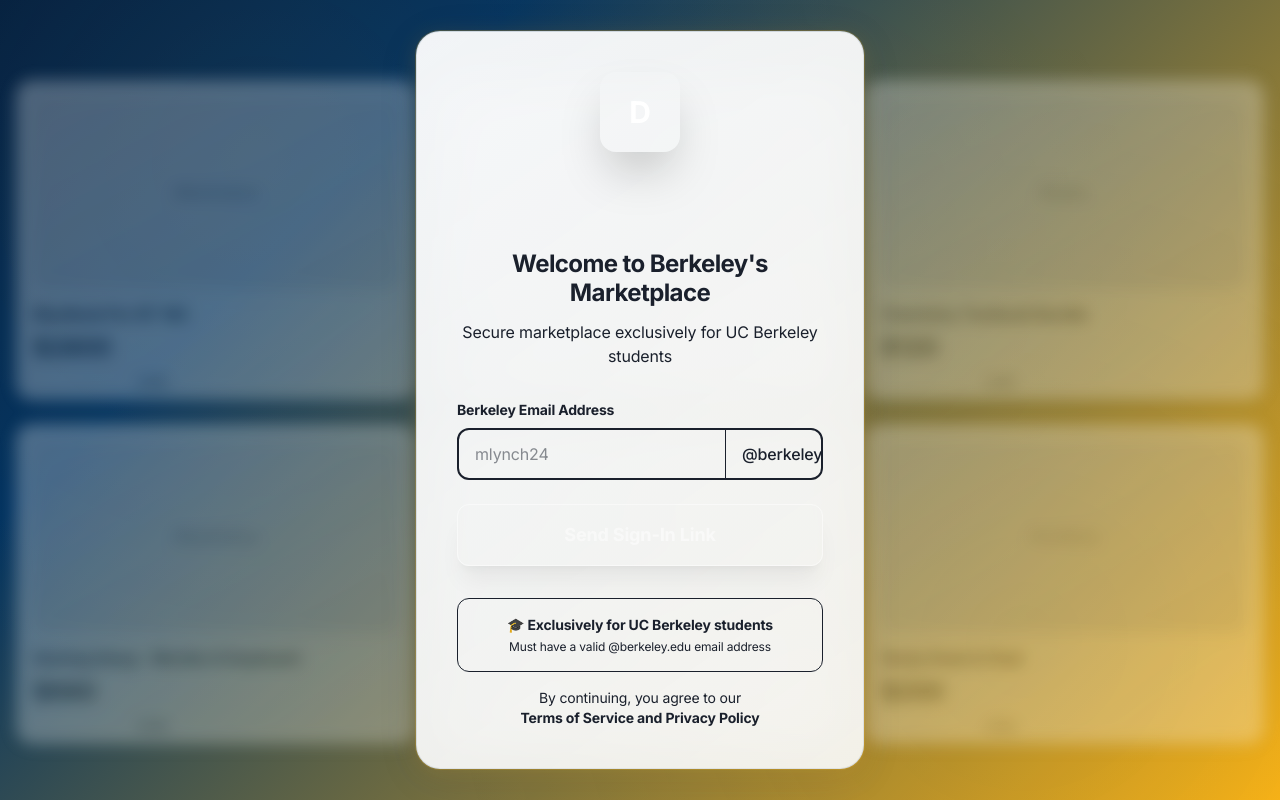
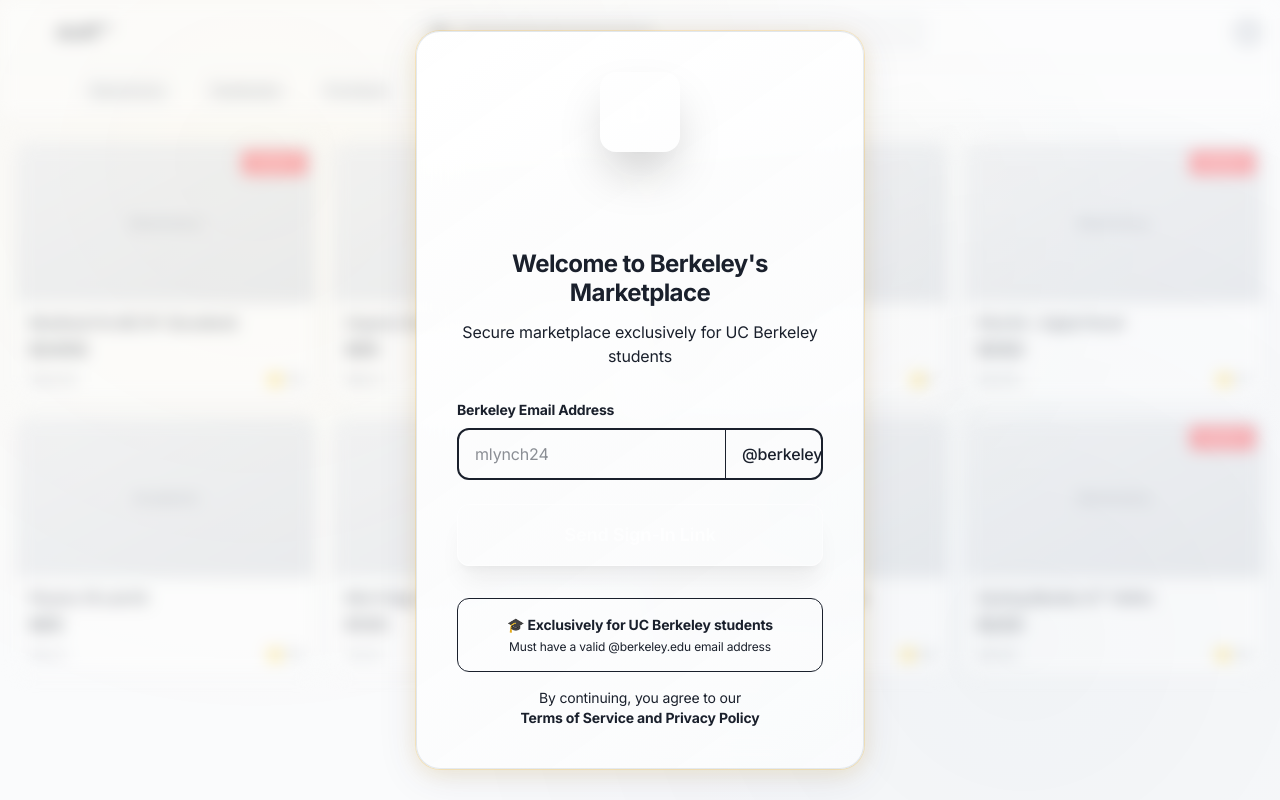
Before and after one commit to aidansk27/dulif-marketplace, a Next.js app: page /signup in a window 1280 px wide. Built offline with nearby package versions, Linux system fonts and the light colour scheme; no server answers.

Commit message:
🎨 Enhanced signup background: Realistic homepage preview with navbar, search bar, categories, and college item listings - no gold colors

```diff
--- a/app/(auth)/signup/page.tsx
+++ b/app/(auth)/signup/page.tsx
@@ -12,12 +12,14 @@
 
 // Mock listings for background preview
 const mockListings = [
-  { id: '1', title: 'MacBook Pro 16" M2', price: 2800, image: '/images/mock-macbook.jpg', category: 'Electronics' },
-  { id: '2', title: 'Berkeley Dorm Furniture Set', price: 450, image: '/images/mock-furniture.jpg', category: 'Furniture' },
-  { id: '3', title: 'Chemistry Textbook Bundle', price: 120, image: '/images/mock-books.jpg', category: 'Books' },
-  { id: '4', title: 'Gaming Setup - Monitor & Keyboard', price: 680, image: '/images/mock-gaming.jpg', category: 'Electronics' },
-  { id: '5', title: 'Physics Lab Equipment', price: 95, image: '/images/mock-lab.jpg', category: 'Academic' },
-  { id: '6', title: 'Study Desk & Chair', price: 200, image: '/images/mock-desk.jpg', category: 'Furniture' },
+  { id: '1', title: 'MacBook Pro M2 16" (Excellent)', price: 2400, seller: 'Sarah M.', rating: 4.9, category: 'Electronics', urgent: true },
+  { id: '2', title: 'Organic Chemistry Textbook', price: 85, seller: 'Mike K.', rating: 4.8, category: 'Textbooks', urgent: false },
+  { id: '3', title: 'IKEA Desk + Chair Set', price: 180, seller: 'Jessica L.', rating: 5.0, category: 'Furniture', urgent: false },
+  { id: '4', title: 'iPad Air + Apple Pencil', price: 450, seller: 'David R.', rating: 4.7, category: 'Electronics', urgent: true },
+  { id: '5', title: 'Physics 7A Lab Kit', price: 65, seller: 'Amy Z.', rating: 4.9, category: 'Academic', urgent: false },
+  { id: '6', title: 'Mini Fridge (Dorm Size)', price: 120, seller: 'Tom B.', rating: 4.6, category: 'Appliances', urgent: false },
+  { id: '7', title: 'Calculus Early Transcendentals', price: 75, seller: 'Lisa P.', rating: 4.8, category: 'Textbooks', urgent: false },
+  { id: '8', title: 'Gaming Monitor 27" 144Hz', price: 220, seller: 'Alex M.', rating: 4.9, category: 'Electronics', urgent: true },
 ]
 
 export default function SignupPage() {
@@ -60,35 +62,78 @@
 
   return (
     <div className="min-h-screen relative overflow-hidden">
-      {/* Blurred Background with Mock Listings */}
-      <div className="absolute inset-0 gradient-prestigious">
-        <div className="absolute inset-0 prestigious-bg opacity-60"></div>
+      {/* Blurred Background with Mock Homepage */}
+      <div className="absolute inset-0 bg-background">
+        <div className="absolute inset-0 prestigious-bg opacity-40"></div>
 
-        {/* Mock Marketplace Background */}
-        <div className="absolute inset-0 blur-sm opacity-30 overflow-hidden">
-          <div className="max-w-7xl mx-auto px-4 py-20">
-            <div className="grid grid-cols-1 md:grid-cols-2 lg:grid-cols-3 gap-6">
+        {/* Mock Homepage Background */}
+        <div className="absolute inset-0 blur-sm opacity-40 overflow-hidden">
+          {/* Mock Navigation Bar */}
+          <div className="bg-white shadow-sm border-b border-gray-200">
+            <div className="max-w-7xl mx-auto px-4 h-16 flex items-center justify-between">
+              {/* Mock Logo */}
+              <div className="flex items-center space-x-2">
+                <div className="w-8 h-8 bg-primary rounded-lg"></div>
+                <span className="text-xl font-bold text-primary">dulif™</span>
+              </div>
+
+              {/* Mock Search Bar */}
+              <div className="flex-1 max-w-lg mx-8">
+                <div className="bg-gray-100 rounded-lg h-10 flex items-center px-4">
+                  <div className="w-4 h-4 bg-gray-400 rounded mr-3"></div>
+                  <div className="bg-gray-300 h-4 w-48 rounded"></div>
+                </div>
+              </div>
+
+              {/* Mock Profile */}
+              <div className="w-8 h-8 bg-gray-300 rounded-full"></div>
+            </div>
+          </div>
+
+          {/* Mock Category Tabs */}
+          <div className="bg-white border-b border-gray-200 px-4">
+            <div className="max-w-7xl mx-auto flex space-x-6 py-3">
+              {['All', 'Electronics', 'Textbooks', 'Furniture', 'Academic'].map((cat, i) => (
+                <div key={cat} className={`px-3 py-1 rounded-full text-sm ${i === 0 ? 'bg-primary text-white' : 'bg-gray-100 text-gray-600'}`}>
+                  {cat}
+                </div>
+              ))}
+            </div>
+          </div>
+
+          {/* Mock Listings Grid */}
+          <div className="max-w-7xl mx-auto px-4 py-6">
+            <div className="grid grid-cols-1 md:grid-cols-2 lg:grid-cols-4 gap-4">
               {mockListings.map((listing, index) => (
                 <motion.div
                   key={listing.id}
                   initial={{ opacity: 0, y: 20 }}
                   animate={{ opacity: 1, y: 0 }}
-                  transition={{ delay: index * 0.1 }}
-                  className="berkeley-card rounded-2xl p-4 h-80"
+                  transition={{ delay: index * 0.05 }}
+                  className="bg-white rounded-xl shadow-sm border border-gray-200 overflow-hidden hover:shadow-md transition-shadow"
                 >
-                  <div className="bg-gradient-to-br from-gray-200 to-gray-300 rounded-xl h-48 mb-4 flex items-center justify-center">
-                    <span className="text-gray-500 font-medium">{listing.category}</span>
+                  {/* Mock Image */}
+                  <div className="bg-gradient-to-br from-gray-200 to-gray-300 h-40 flex items-center justify-center relative">
+                    <span className="text-gray-500 font-medium text-sm">{listing.category}</span>
+                    {listing.urgent && (
+                      <div className="absolute top-2 right-2 bg-red-500 text-white text-xs px-2 py-1 rounded">
+                        URGENT
+                      </div>
+                    )}
                   </div>
-                  <h3 className="font-semibold text-foreground mb-2 truncate">{listing.title}</h3>
-                  <p className="text-2xl font-bold text-primary">${listing.price}</p>
-                  <div className="mt-2">
-                    <div className="flex items-center">
-                      <div className="flex space-x-1">
-                        {[1,2,3,4,5].map(star => (
-                          <div key={star} className="w-4 h-4 bg-secondary rounded-sm"></div>
-                        ))}
+
+                  {/* Mock Content */}
+                  <div className="p-3">
+                    <h3 className="font-semibold text-gray-900 text-sm mb-1 truncate">{listing.title}</h3>
+                    <p className="text-lg font-bold text-primary mb-2">${listing.price}</p>
+
+                    {/* Mock Seller Info */}
+                    <div className="flex items-center justify-between text-xs text-gray-600">
+                      <span>{listing.seller}</span>
+                      <div className="flex items-center">
+                        <div className="w-3 h-3 bg-yellow-400 rounded mr-1"></div>
+                        <span>{listing.rating}</span>
                       </div>
-                      <span className="ml-2 text-sm text-muted">(4.8)</span>
                     </div>
                   </div>
                 </motion.div>
```
